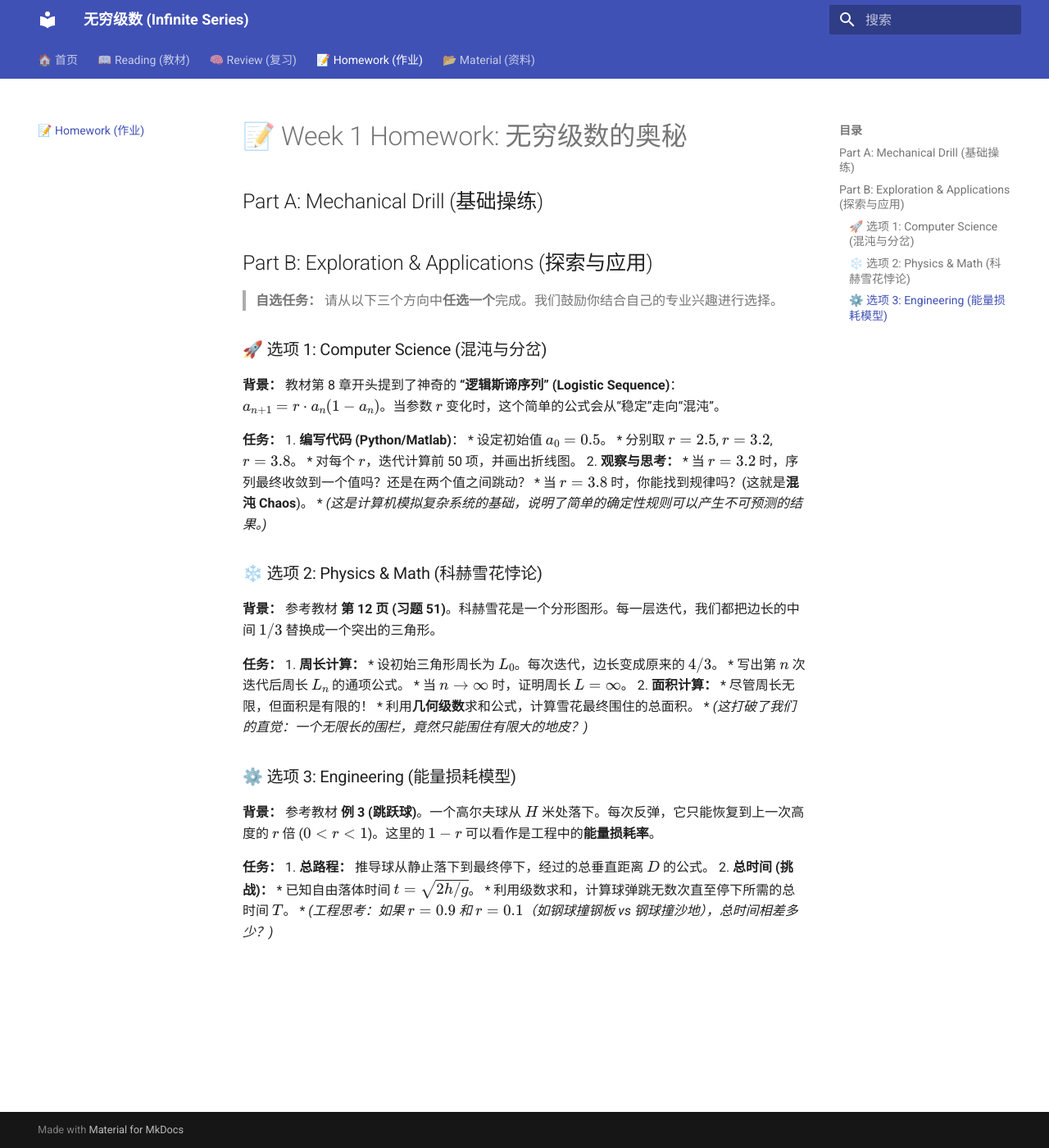
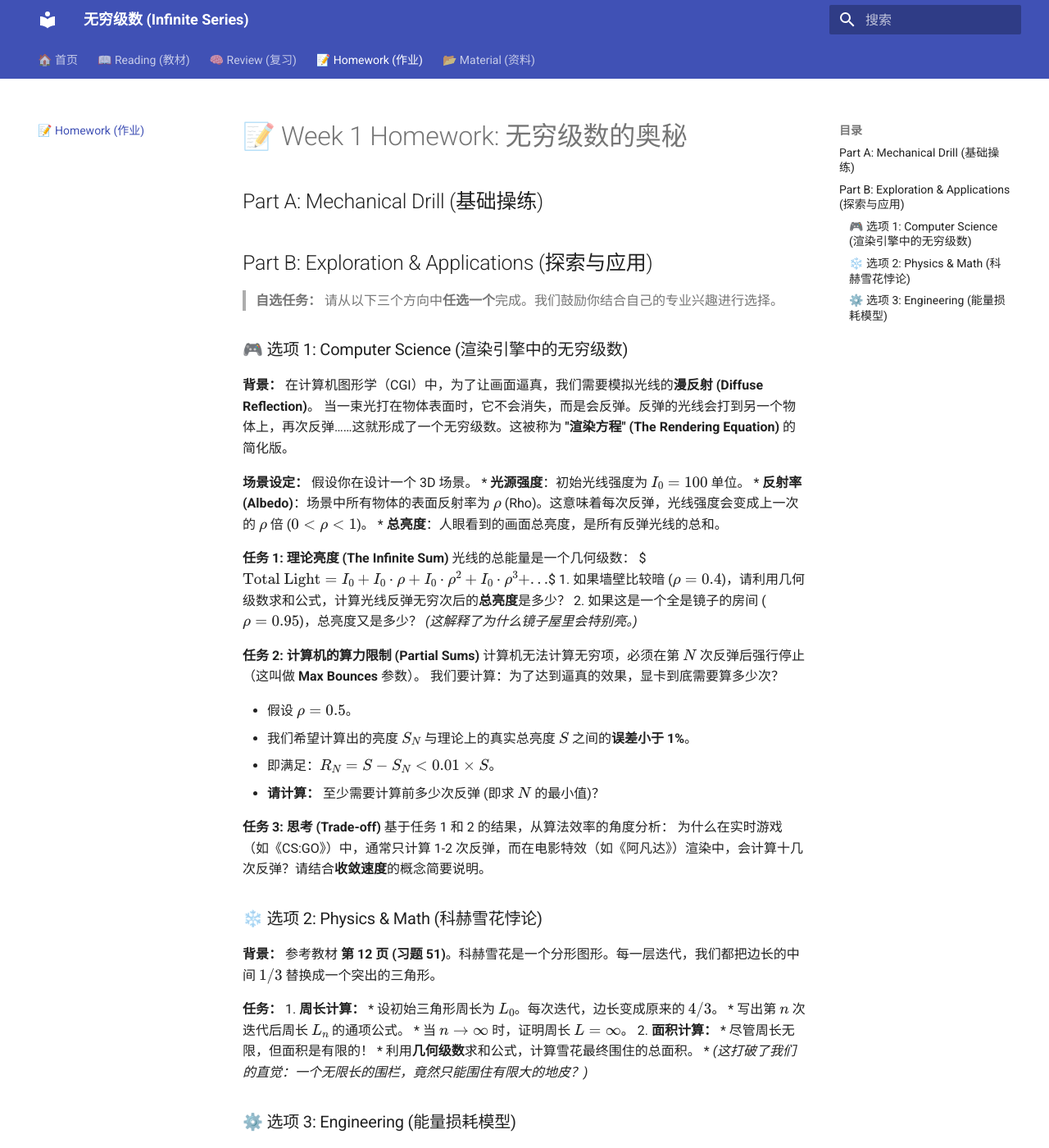
Before and after one commit to umi0924/infinite-series-course, an MkDocs documentation site: the page built from docs/homework.md, in a window 1280 px wide and 1400 px high. Shown: the whole window at 82% size. Built offline with MkDocs 1.6.1 and Material for MkDocs 9.7.7, drawn with Linux system fonts in a browser that asks for light colours.

Commit message:
change hw

```diff
--- a/docs/homework.md
+++ b/docs/homework.md
@@ -7,18 +7,36 @@
 ## Part B: Exploration & Applications (探索与应用)
 > **自选任务：** 请从以下三个方向中**任选一个**完成。我们鼓励你结合自己的专业兴趣进行选择。
 
-### 🚀 选项 1: Computer Science (混沌与分岔)
-**背景：** 教材第 8 章开头提到了神奇的 **“逻辑斯谛序列” (Logistic Sequence)**：$a_{n+1} = r \cdot a_n(1-a_n)$。当参数 $r$ 变化时，这个简单的公式会从“稳定”走向“混沌”。
+### 🎮 选项 1: Computer Science (渲染引擎中的无穷级数)
+**背景：**
+在计算机图形学（CGI）中，为了让画面逼真，我们需要模拟光线的**漫反射 (Diffuse Reflection)**。
+当一束光打在物体表面时，它不会消失，而是会反弹。反弹的光线会打到另一个物体上，再次反弹……这就形成了一个无穷级数。这被称为 **"渲染方程" (The Rendering Equation)** 的简化版。
 
-**任务：**
-1.  **编写代码 (Python/Matlab)**：
-    * 设定初始值 $a_0 = 0.5$。
-    * 分别取 $r=2.5$, $r=3.2$, $r=3.8$。
-    * 对每个 $r$，迭代计算前 50 项，并画出折线图。
-2.  **观察与思考：**
-    * 当 $r=3.2$ 时，序列最终收敛到一个值吗？还是在两个值之间跳动？
-    * 当 $r=3.8$ 时，你能找到规律吗？(这就是**混沌 Chaos**)。
-    * *(这是计算机模拟复杂系统的基础，说明了简单的确定性规则可以产生不可预测的结果。)*
+**场景设定：**
+假设你在设计一个 3D 场景。
+* **光源强度**：初始光线强度为 $I_0 = 100$ 单位。
+* **反射率 (Albedo)**：场景中所有物体的表面反射率为 $\rho$ (Rho)。这意味着每次反弹，光线强度会变成上一次的 $\rho$ 倍 ($0 < \rho < 1$)。
+* **总亮度**：人眼看到的画面总亮度，是所有反弹光线的总和。
+
+**任务 1: 理论亮度 (The Infinite Sum)**
+光线的总能量是一个几何级数：
+$$\text{Total Light} = I_0 + I_0 \cdot \rho + I_0 \cdot \rho^2 + I_0 \cdot \rho^3 + ...$$
+1.  如果墙壁比较暗 ($\rho = 0.4$)，请利用几何级数求和公式，计算光线反弹无穷次后的**总亮度**是多少？
+2.  如果这是一个全是镜子的房间 ($\rho = 0.95$)，总亮度又是多少？
+    *(这解释了为什么镜子屋里会特别亮。)*
+
+**任务 2: 计算机的算力限制 (Partial Sums)**
+计算机无法计算无穷项，必须在第 $N$ 次反弹后强行停止（这叫做 **Max Bounces** 参数）。
+我们要计算：为了达到逼真的效果，显卡到底需要算多少次？
+
+* 假设 $\rho = 0.5$。
+* 我们希望计算出的亮度 $S_N$ 与理论上的真实总亮度 $S$ 之间的**误差小于 1%**。
+* 即满足：$R_N = S - S_N < 0.01 \times S$。
+* **请计算：** 至少需要计算前多少次反弹 (即求 $N$ 的最小值)？
+
+**任务 3: 思考 (Trade-off)**
+基于任务 1 和 2 的结果，从算法效率的角度分析：
+为什么在实时游戏（如《CS:GO》）中，通常只计算 1-2 次反弹，而在电影特效（如《阿凡达》）渲染中，会计算十几次反弹？请结合**收敛速度**的概念简要说明。
 
 ### ❄️ 选项 2: Physics & Math (科赫雪花悖论)
 **背景：** 参考教材 **第 12 页 (习题 51)**。科赫雪花是一个分形图形。每一层迭代，我们都把边长的中间 $1/3$ 替换成一个突出的三角形。
```
Also changed, not shown: docs/index.md (+0 -4 lines).
